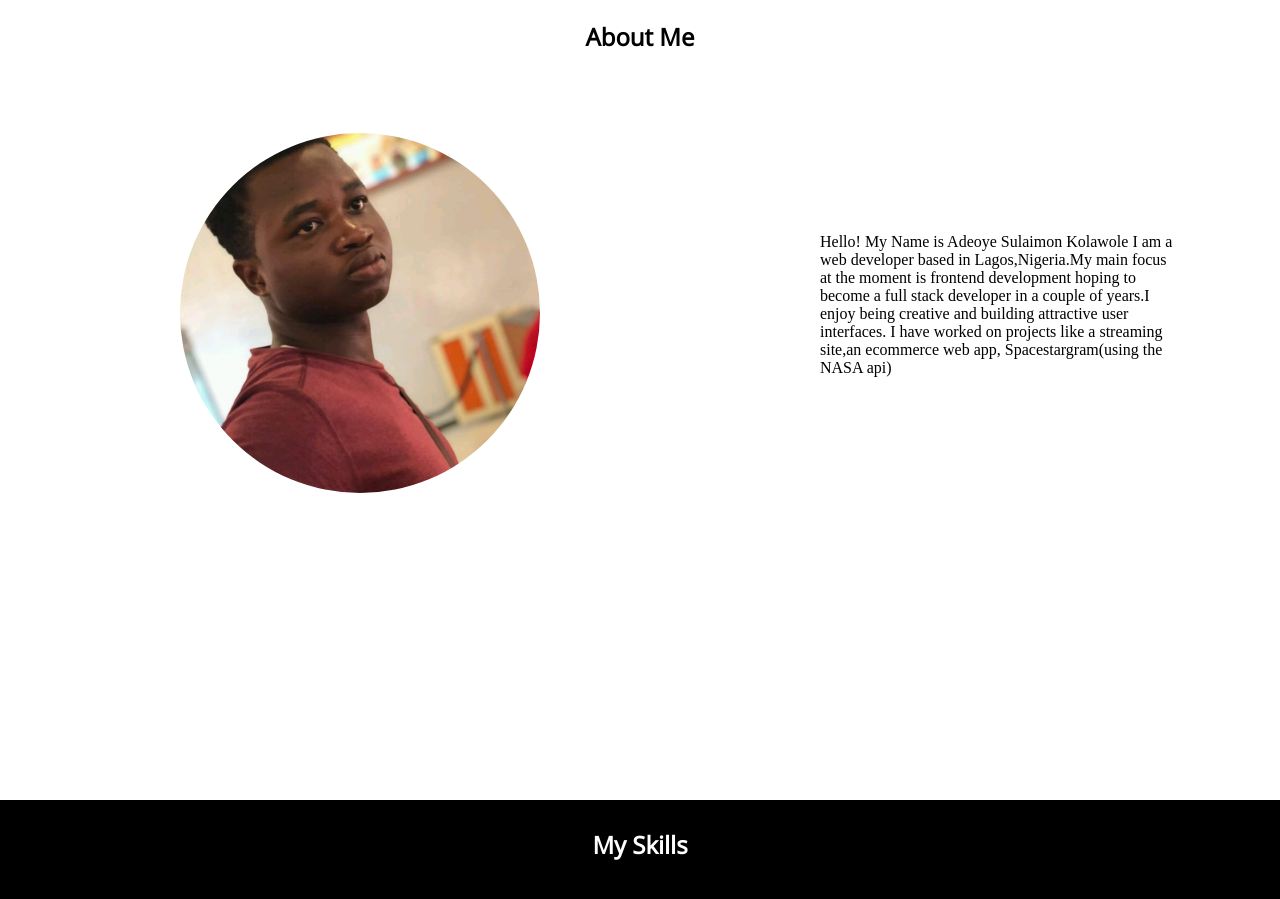
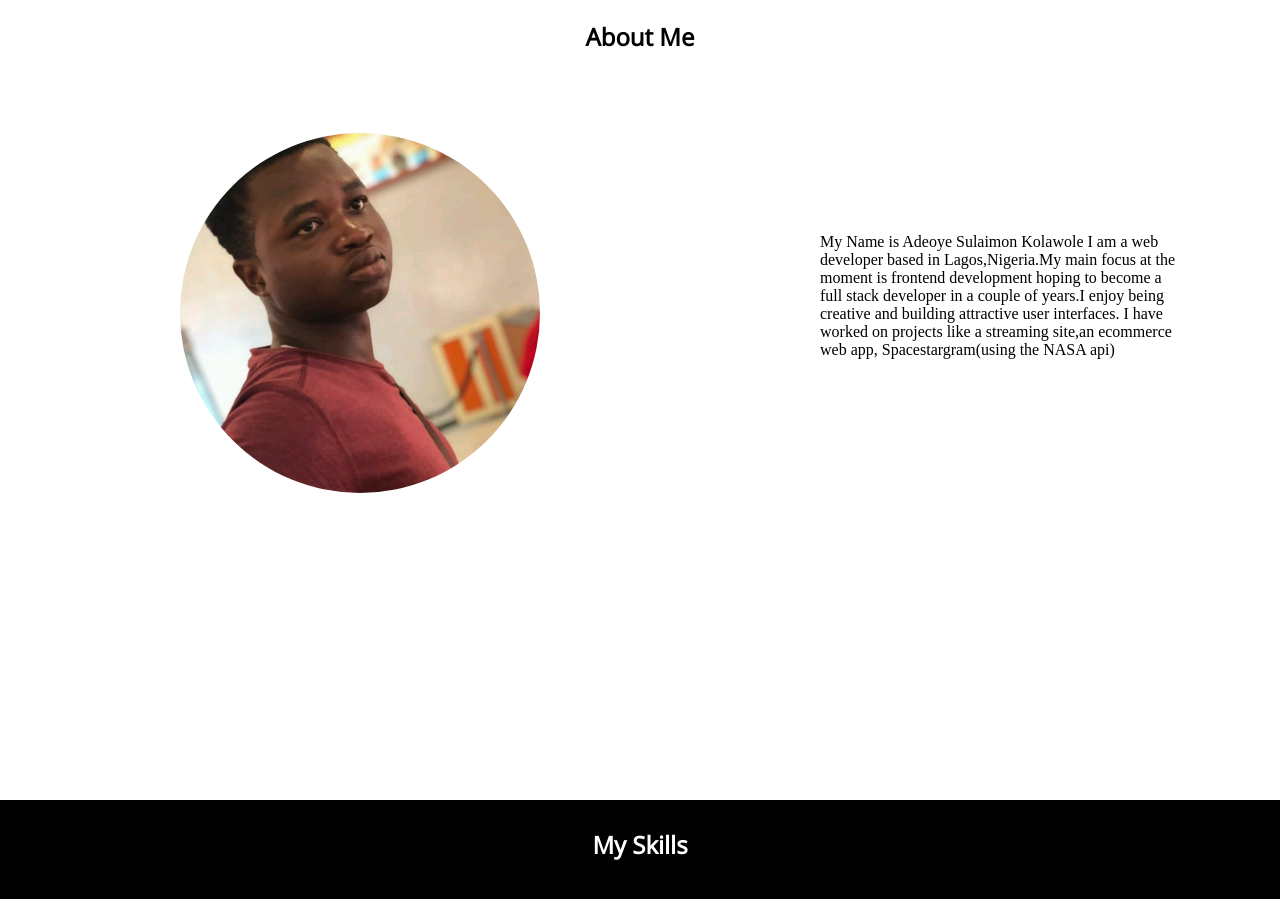
Before and after one commit to adeoye99/myportfolio, a React (Create React App) app: page / in a window 1280 px wide. Shown: the part 800-1699 px from the top of the page. Built offline with nearby package versions, Linux system fonts and the light colour scheme; no server answers.

Commit message:
adjusted the about component

```diff
--- a/src/Pages/About.jsx
+++ b/src/Pages/About.jsx
@@ -110,7 +110,7 @@ function About() {
                      <Aboutimage src = "/Images/sulaimon.jpg"/>
 
                      </Imagecontainer>
-                        <Aboutcontent data-aos ="fade-left">Hello! My Name is Adeoye Sulaimon Kolawole I am a web developer based in Lagos,Nigeria.My main focus at the moment is frontend development hoping to become a full stack developer in a couple of years.I enjoy being creative and building attractive user interfaces. I have worked on projects like a streaming site,an  ecommerce web app, Spacestargram(using the NASA api)  </Aboutcontent>
+                        <Aboutcontent data-aos ="fade-left"> My Name is Adeoye Sulaimon Kolawole I am a web developer based in Lagos,Nigeria.My main focus at the moment is frontend development hoping to become a full stack developer in a couple of years.I enjoy being creative and building attractive user interfaces. I have worked on projects like a streaming site,an  ecommerce web app, Spacestargram(using the NASA api)  </Aboutcontent>
                   </AboutInfo>
 
     </Aboutcontainer>
```
